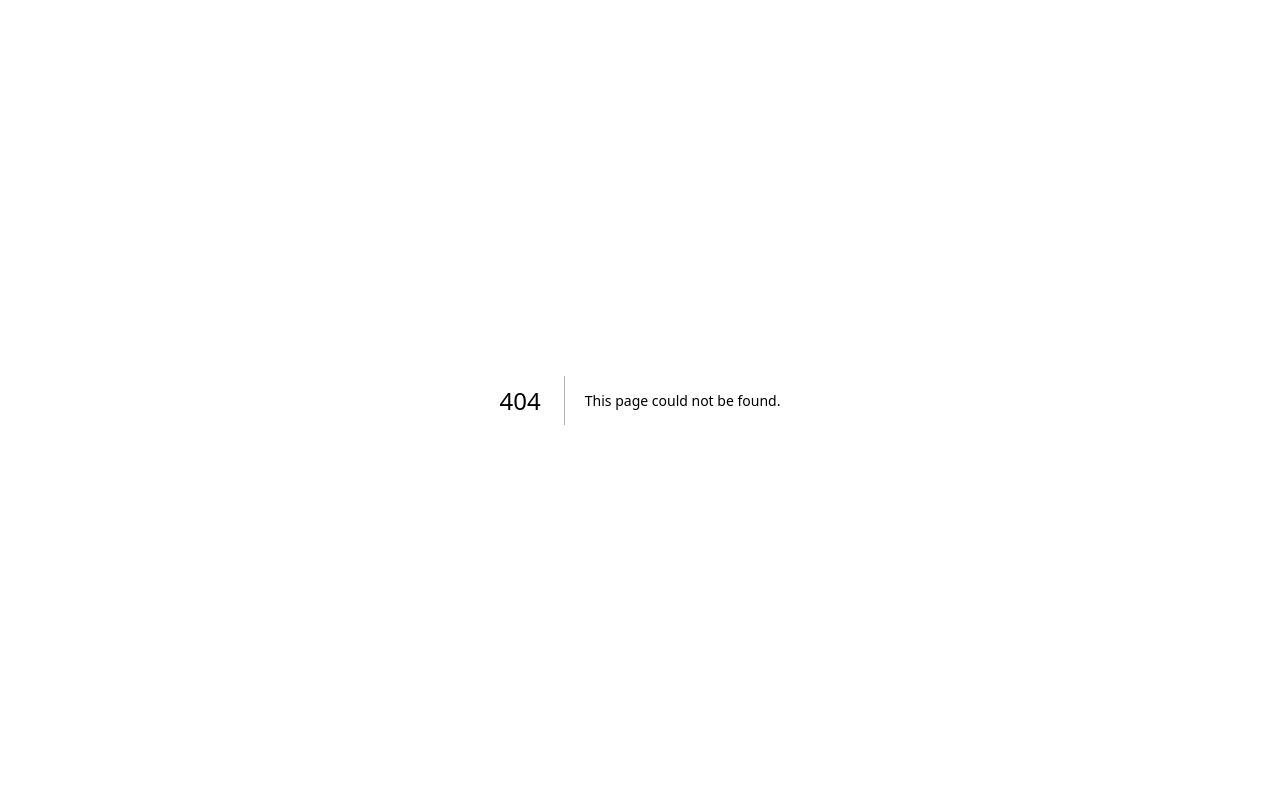
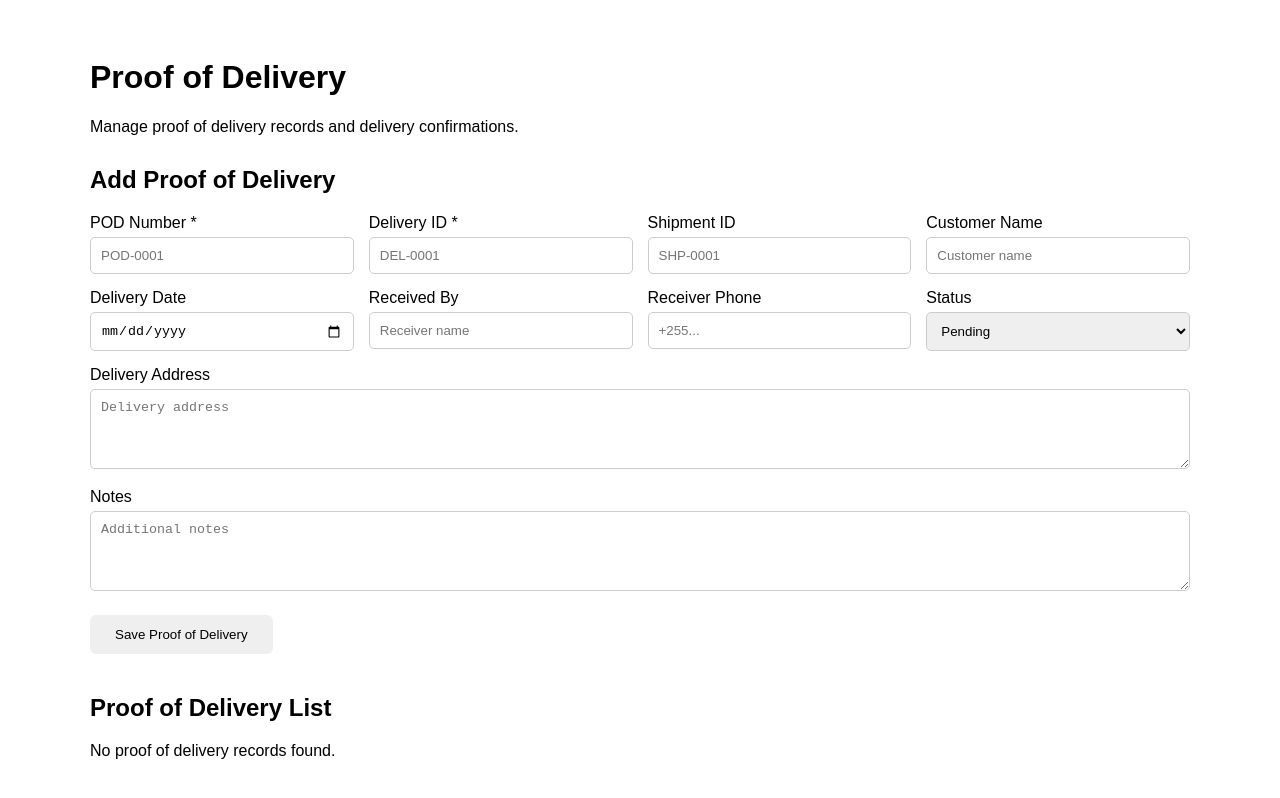
Before and after one commit to frankigogo19-beep/Import-clearance-system-, a Next.js app: page /proof-of-delivery in a window 1280 px wide. Before the commit this address had no page. Shown: the top 798 px of the page. Built offline with nearby package versions, Linux system fonts and the light colour scheme.

Commit message:
Implement Proof of Delivery management component
This component allows users to manage proof of delivery records by adding new entries and displaying a list of existing records.

```diff
--- /dev/null
+++ b/app/proof-of-delivery/page.js
@@ -0,0 +1,285 @@
+"use client";
+
+import { useState } from "react";
+
+export default function ProofOfDelivery() {
+  const [pods, setPods] = useState([]);
+  const [form, setForm] = useState({
+    podNumber: "",
+    deliveryId: "",
+    shipmentId: "",
+    customerName: "",
+    deliveryDate: "",
+    receivedBy: "",
+    receiverPhone: "",
+    deliveryAddress: "",
+    status: "Pending",
+    notes: "",
+  });
+
+  function handleChange(e) {
+    setForm({
+      ...form,
+      [e.target.name]: e.target.value,
+    });
+  }
+
+  function handleSubmit(e) {
+    e.preventDefault();
+
+    if (!form.podNumber || !form.deliveryId) {
+      alert("Please enter POD Number and Delivery ID.");
+      return;
+    }
+
+    setPods([...pods, form]);
+
+    setForm({
+      podNumber: "",
+      deliveryId: "",
+      shipmentId: "",
+      customerName: "",
+      deliveryDate: "",
+      receivedBy: "",
+      receiverPhone: "",
+      deliveryAddress: "",
+      status: "Pending",
+      notes: "",
+    });
+  }
+
+  return (
+    <main
+      style={{
+        padding: "30px",
+        fontFamily: "Arial, sans-serif",
+        maxWidth: "1100px",
+        margin: "auto",
+      }}
+    >
+      <h1>Proof of Delivery</h1>
+
+      <p>
+        Manage proof of delivery records and delivery confirmations.
+      </p>
+
+      <h2 style={{ marginTop: "30px" }}>Add Proof of Delivery</h2>
+
+      <form onSubmit={handleSubmit}>
+        <div
+          style={{
+            display: "grid",
+            gridTemplateColumns: "repeat(auto-fit, minmax(250px, 1fr))",
+            gap: "15px",
+            marginTop: "20px",
+          }}
+        >
+          <div>
+            <label>POD Number *</label>
+            <input
+              type="text"
+              name="podNumber"
+              value={form.podNumber}
+              onChange={handleChange}
+              placeholder="POD-0001"
+              style={inputStyle}
+            />
+          </div>
+
+          <div>
+            <label>Delivery ID *</label>
+            <input
+              type="text"
+              name="deliveryId"
+              value={form.deliveryId}
+              onChange={handleChange}
+              placeholder="DEL-0001"
+              style={inputStyle}
+            />
+          </div>
+
+          <div>
+            <label>Shipment ID</label>
+            <input
+              type="text"
+              name="shipmentId"
+              value={form.shipmentId}
+              onChange={handleChange}
+              placeholder="SHP-0001"
+              style={inputStyle}
+            />
+          </div>
+
+          <div>
+            <label>Customer Name</label>
+            <input
+              type="text"
+              name="customerName"
+              value={form.customerName}
+              onChange={handleChange}
+              placeholder="Customer name"
+              style={inputStyle}
+            />
+          </div>
+
+          <div>
+            <label>Delivery Date</label>
+            <input
+              type="date"
+              name="deliveryDate"
+              value={form.deliveryDate}
+              onChange={handleChange}
+              style={inputStyle}
+            />
+          </div>
+
+          <div>
+            <label>Received By</label>
+            <input
+              type="text"
+              name="receivedBy"
+              value={form.receivedBy}
+              onChange={handleChange}
+              placeholder="Receiver name"
+              style={inputStyle}
+            />
+          </div>
+
+          <div>
+            <label>Receiver Phone</label>
+            <input
+              type="text"
+              name="receiverPhone"
+              value={form.receiverPhone}
+              onChange={handleChange}
+              placeholder="+255..."
+              style={inputStyle}
+            />
+          </div>
+
+          <div>
+            <label>Status</label>
+            <select
+              name="status"
+              value={form.status}
+              onChange={handleChange}
+              style={inputStyle}
+            >
+              <option>Pending</option>
+              <option>Delivered</option>
+              <option>Confirmed</option>
+              <option>Rejected</option>
+            </select>
+          </div>
+
+          <div style={{ gridColumn: "1 / -1" }}>
+            <label>Delivery Address</label>
+            <textarea
+              name="deliveryAddress"
+              value={form.deliveryAddress}
+              onChange={handleChange}
+              placeholder="Delivery address"
+              style={textareaStyle}
+            />
+          </div>
+
+          <div style={{ gridColumn: "1 / -1" }}>
+            <label>Notes</label>
+            <textarea
+              name="notes"
+              value={form.notes}
+              onChange={handleChange}
+              placeholder="Additional notes"
+              style={textareaStyle}
+            />
+          </div>
+        </div>
+
+        <button
+          type="submit"
+          style={{
+            marginTop: "20px",
+            padding: "12px 25px",
+            border: "none",
+            borderRadius: "6px",
+            cursor: "pointer",
+          }}
+        >
+          Save Proof of Delivery
+        </button>
+      </form>
+
+      <h2 style={{ marginTop: "40px" }}>Proof of Delivery List</h2>
+
+      {pods.length === 0 ? (
+        <p>No proof of delivery records found.</p>
+      ) : (
+        <div style={{ overflowX: "auto" }}>
+          <table
+            style={{
+              width: "100%",
+              borderCollapse: "collapse",
+              marginTop: "15px",
+            }}
+          >
+            <thead>
+              <tr>
+                <th style={thStyle}>POD Number</th>
+                <th style={thStyle}>Delivery</th>
+                <th style={thStyle}>Shipment</th>
+                <th style={thStyle}>Customer</th>
+                <th style={thStyle}>Received By</th>
+                <th style={thStyle}>Date</th>
+                <th style={thStyle}>Status</th>
+              </tr>
+            </thead>
+
+            <tbody>
+              {pods.map((pod, index) => (
+                <tr key={index}>
+                  <td style={tdStyle}>{pod.podNumber}</td>
+                  <td style={tdStyle}>{pod.deliveryId}</td>
+                  <td style={tdStyle}>{pod.shipmentId || "-"}</td>
+                  <td style={tdStyle}>{pod.customerName || "-"}</td>
+                  <td style={tdStyle}>{pod.receivedBy || "-"}</td>
+                  <td style={tdStyle}>{pod.deliveryDate || "-"}</td>
+                  <td style={tdStyle}>{pod.status}</td>
+                </tr>
+              ))}
+            </tbody>
+          </table>
+        </div>
+      )}
+    </main>
+  );
+}
+
+const inputStyle = {
+  width: "100%",
+  padding: "10px",
+  marginTop: "5px",
+  boxSizing: "border-box",
+  border: "1px solid #ccc",
+  borderRadius: "5px",
+};
+
+const textareaStyle = {
+  width: "100%",
+  minHeight: "80px",
+  padding: "10px",
+  marginTop: "5px",
+  boxSizing: "border-box",
+  border: "1px solid #ccc",
+  borderRadius: "5px",
+};
+
+const thStyle = {
+  border: "1px solid #ddd",
+  padding: "10px",
+  textAlign: "left",
+};
+
+const tdStyle = {
+  border: "1px solid #ddd",
+  padding: "10px",
+};
```
